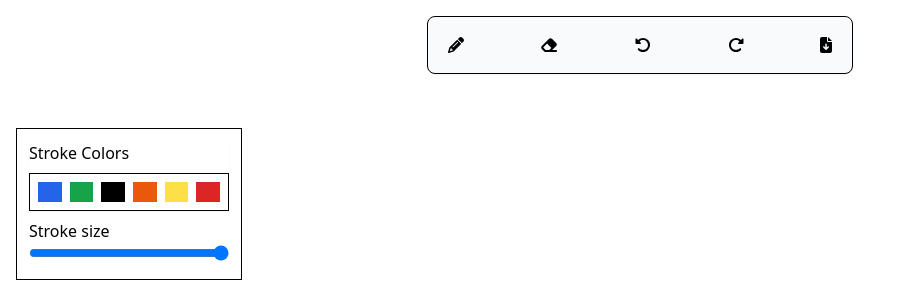
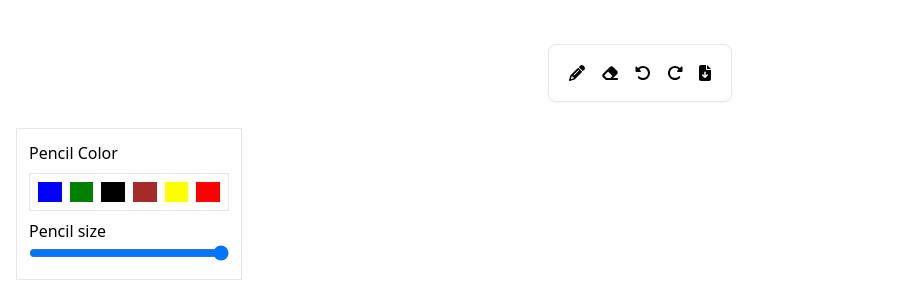
Before and after one commit to HrithikRaj1999/just-draw, a Next.js app: page / in a window 1280 px wide. Shown: the top 300 px of the page, without its empty margins (0-900 px from the left). Built offline with nearby package versions, Linux system fonts and the light colour scheme.

Commit message:
context created

```diff
--- /dev/null
+++ b/src/Context/ToolKitContext.tsx
@@ -0,0 +1,41 @@
+"use client";
+import { MENU_ITEMS } from "@/constants";
+import { IconDefinition } from "@fortawesome/free-solid-svg-icons";
+import { Icon } from "next/dist/lib/metadata/types/metadata-types";
+import React, { createContext, useContext, useState } from "react";
+
+interface ToolKitContextProps {
+  children: React.ReactNode;
+}
+export type MenuType = {
+  label: string;
+  name: string;
+  icon: IconDefinition;
+  type: string;
+};
+
+interface ToolKitContextType {
+  menuItemClicked: MenuType;
+  setMenuItemClicked: React.Dispatch<React.SetStateAction<MenuType>>;
+  actionMenuItem: MenuType | null;
+  setActionMenuItem: React.Dispatch<React.SetStateAction<MenuType | null>>;
+}
+const ToolKitContext = createContext({} as ToolKitContextType);
+export const ToolKitContextProvider = ({ children }: ToolKitContextProps) => {
+  const [menuItemClicked, setMenuItemClicked] = useState(MENU_ITEMS[0]);
+  const [actionMenuItem, setActionMenuItem] = useState<MenuType | null>(null);
+  return (
+    <ToolKitContext.Provider
+      value={{
+        menuItemClicked,
+        setMenuItemClicked,
+        actionMenuItem,
+        setActionMenuItem,
+      }}
+    >
+      {children}
+    </ToolKitContext.Provider>
+  );
+};
+export const useToolKitContext = () => useContext(ToolKitContext);
+export default ToolKitContext;
--- /dev/null
+++ b/src/components/Board/Board.tsx
@@ -0,0 +1,17 @@
+import React, { useRef, useEffect } from "react";
+
+const Board = () => {
+  const canvasRef = useRef<HTMLCanvasElement>(null);
+  useEffect(() => {
+    if (!canvasRef.current) return;
+    const canvas = canvasRef.current;
+
+    const context = canvas.getContext("2d");
+    //when mounting
+    canvas.width = window.innerWidth;
+    canvas.height = window.innerWidth;
+  }, []);
+  return <canvas ref={canvasRef}></canvas>;
+};
+
+export default Board;
--- a/src/components/Menu/Menu.tsx
+++ b/src/components/Menu/Menu.tsx
@@ -1,21 +1,24 @@
+import { MenuType, useToolKitContext } from "@/Context/ToolKitContext";
+import { MENU_ITEMS } from "@/constants";
 import { FontAwesomeIcon } from "@fortawesome/react-fontawesome";
-import {
-  faPencil,
-  faEraser,
-  faRotateLeft,
-} from "@fortawesome/free-solid-svg-icons";
-import { faRotateRight } from "@fortawesome/free-solid-svg-icons/faRotateRight";
-import { faFileArrowDown } from "@fortawesome/free-solid-svg-icons/faFileArrowDown";
 
 const Menu = () => {
+  const { setActionMenuItem, setMenuItemClicked } = useToolKitContext();
+  const handleMenuItemClicked = (item: MenuType) => {
+    if (item.type === "item") setMenuItemClicked(item);
+    else setActionMenuItem(item);
+  };
   return (
     <div className="menuContainer">
       <div className="iconWrapper">
-        <FontAwesomeIcon icon={faPencil} className="icon" />
-        <FontAwesomeIcon icon={faEraser} className="icon" />
-        <FontAwesomeIcon icon={faRotateLeft} className="icon" />
-        <FontAwesomeIcon icon={faRotateRight} className="icon" />
-        <FontAwesomeIcon icon={faFileArrowDown} className="icon" />
+        {MENU_ITEMS.map((item, index) => (
+          <FontAwesomeIcon
+            key={index}
+            icon={item.icon}
+            className="icon"
+            onClick={() => handleMenuItemClicked(item)}
+          />
+        ))}
       </div>
     </div>
   );
--- a/src/components/ToolBox/Colors.tsx
+++ b/src/components/ToolBox/Colors.tsx
@@ -1,22 +1,13 @@
 import React from "react";
-
 interface ColorsPropsType {
   color: string;
 }
-const colorClasses = {
-  red: "bg-red-600",
-  blue: "bg-blue-600",
-  green: "bg-green-600",
-  black: "bg-black",
-  brown: "bg-orange-600",
-  yellow: "bg-yellow-300",
-};
+
 
 const Colors = (props: ColorsPropsType) => {
   const { color } = props;
-  const bgColorClass = colorClasses[color] as {string:string}
   return (
-    <div className={`flex flow-col w-[30px] h-[20px]  ${bgColorClass}`}>{}</div>
+    <div className={'color'}  style={{backgroundColor:color}} >{}</div>
   );
 };
 
--- a/src/components/ToolBox/ToolBox.tsx
+++ b/src/components/ToolBox/ToolBox.tsx
@@ -1,22 +1,28 @@
-import { COLOR_LIST } from "@/constants";
+import { COLOR_LIST, MENU_ITEM_TYPE } from "@/constants";
 import React from "react";
 import Colors from "./Colors";
+import { useToolKitContext } from "@/Context/ToolKitContext";
 
 const ToolBox = () => {
+  const { menuItemClicked, actionMenuItem } = useToolKitContext();
   const handleBrushSize = () => {};
+
   return (
     <div className="tool-container">
-      <div className="stroke-color-selector">
-        <h4 className="stroke-color">Stroke Colors</h4>
-        <div className="color-box">
-          {COLOR_LIST.map((color, i) => (
-            <Colors key={i} color={color} />
-          ))}
+      {menuItemClicked?.label === MENU_ITEM_TYPE.PENCIL ? (
+        <div className="stroke-color-selector">
+          <h4 className="stroke-color">{menuItemClicked.name} Color</h4>
+          <div className="color-box">
+            {COLOR_LIST.map((color: string, i: number) => (
+              <Colors key={i} color={color} />
+            ))}
+          </div>
         </div>
-      </div>
+      ) : null}
       <div className="range-container">
-
-        <h4>Stroke size</h4>
+        <h4>
+          {menuItemClicked.name} size
+        </h4>
         <input
           className="size-range"
           type="range"
--- a/src/constants.ts
+++ b/src/constants.ts
@@ -1 +1,29 @@
-export const COLOR_LIST=['blue','green','black','brown','yellow','red']
+import {
+  faPencil,
+  faEraser,
+  faRotateLeft,
+} from "@fortawesome/free-solid-svg-icons";
+import { faRotateRight } from "@fortawesome/free-solid-svg-icons/faRotateRight";
+import { faFileArrowDown } from "@fortawesome/free-solid-svg-icons/faFileArrowDown";
+
+export const COLOR_LIST = ["blue", "green", "black", "brown", "yellow", "red"];
+
+
+export const MENU_ITEMS = [
+  { label: "PENCIL", name: "Pencil", icon: faPencil, type: "item" },
+  { label: "ERASER", name: "Eraser", icon: faEraser, type: "item" },
+  { label: "UNDO", name: "Undo", icon: faRotateLeft, type: "action" },
+  { label: "REDU", name: "Redu", icon: faRotateRight, type: "action" },
+  {
+    label: "DOWNLOAD",
+    name: "Download",
+    icon: faFileArrowDown,
+    type: "action",
+  },
+];
+export const MENU_ITEM_TYPE = {
+  PENCIL: "PENCIL",
+  ERASER: "ERASER",
+  UNDO: "UNDO",
+  REDU: "REDU",
+};
--- a/src/pages/index.tsx
+++ b/src/pages/index.tsx
@@ -1,11 +1,14 @@
+import { ToolKitContextProvider } from "@/Context/ToolKitContext";
+import Board from "@/components/Board/Board";
 import Menu from "@/components/Menu/Menu";
 import ToolBox from "@/components/ToolBox/ToolBox";
 
 export default function Home() {
   return (
-    <div >
+    <ToolKitContextProvider>
+      <Board />
       <Menu />
-      <ToolBox/>
-    </div>
+      <ToolBox />
+    </ToolKitContextProvider>
   );
 }
--- a/src/styles/globals.css
+++ b/src/styles/globals.css
@@ -3,25 +3,29 @@
 @tailwind utilities;
 
 .menuContainer {
-  @apply flex justify-center items-center mt-4;
+  @apply absolute px-5 py-1 flex justify-between left-1/2 top-10 rounded-md -translate-x-28 ;
 }
 .iconWrapper {
-  @apply sticky flex justify-between bg-slate-50 sm:w-1/4 md:w-1/3 p-3 rounded-lg shadow-sm border border-black;
+  @apply  relative flex justify-between   p-3 rounded-lg shadow-sm border
 }
 .icon {
   @apply cursor-pointer hover:shadow-sm  rounded-lg hover:bg-slate-200 p-2;
 }
 
 .color-box{
-  @apply border border-black p-2  flex flex-1 gap-2 w-[150px] md:w-[200px]
+  @apply border flex flex-1 p-2 gap-2 w-[150px] md:w-[200px]
 }
 .size-range{
   @apply w-[150px] md:w-[200px]
 }
 
 .stroke-color-selector{
-  @apply grid gap-2 shadow-sm
+  @apply grid gap-2
 }
 .tool-container{
-  @apply absolute grid gap-2 p-3 border border-black  left-4 top-32
+  @apply absolute grid gap-2 p-3 border   left-4 top-32
 }
+.color{
+  @apply flex w-[30px] h-[15px] md:h-[20px]
+
+}
```
